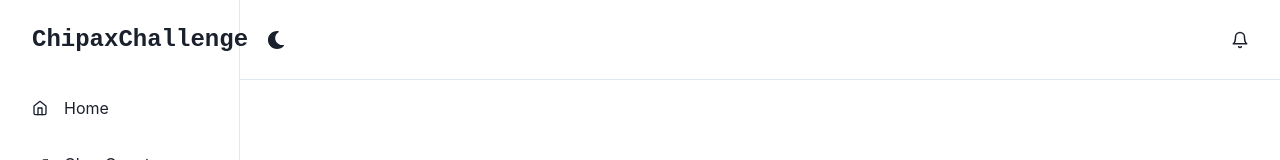
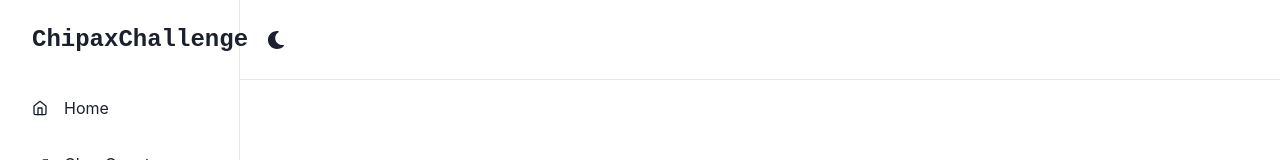
Before and after one commit to nahuoo/chipaxchallenge, a React (Create React App) app: page / in a window 1280 px wide. Shown: the top 160 px of the page. Built offline with nearby package versions, Linux system fonts and the light colour scheme; no server answers.

Commit message:
Update Navbar.js

```diff
--- a/src/components/Navbar.js
+++ b/src/components/Navbar.js
@@ -3,7 +3,6 @@
   Box,
   CloseButton,
   Flex,
-  HStack,
   useColorModeValue,
   Drawer,
   DrawerContent,
@@ -15,7 +14,6 @@
   FiTrendingUp,
   FiCompass,
   FiMenu,
-  FiBell,
 } from 'react-icons/fi'
 import { ColorModeSwitcher } from '../ColorModeSwitcher'
 import { NavItem } from './NavItem'
@@ -109,14 +107,6 @@
       >
         ChipaxChallenge
       </Text>
-      <HStack spacing={{ base: '0', md: '6' }}>
-        <IconButton
-          size="lg"
-          variant="ghost"
-          aria-label="open menu"
-          icon={<FiBell />}
-        />
-      </HStack>
     </Flex>
   )
 }
```
